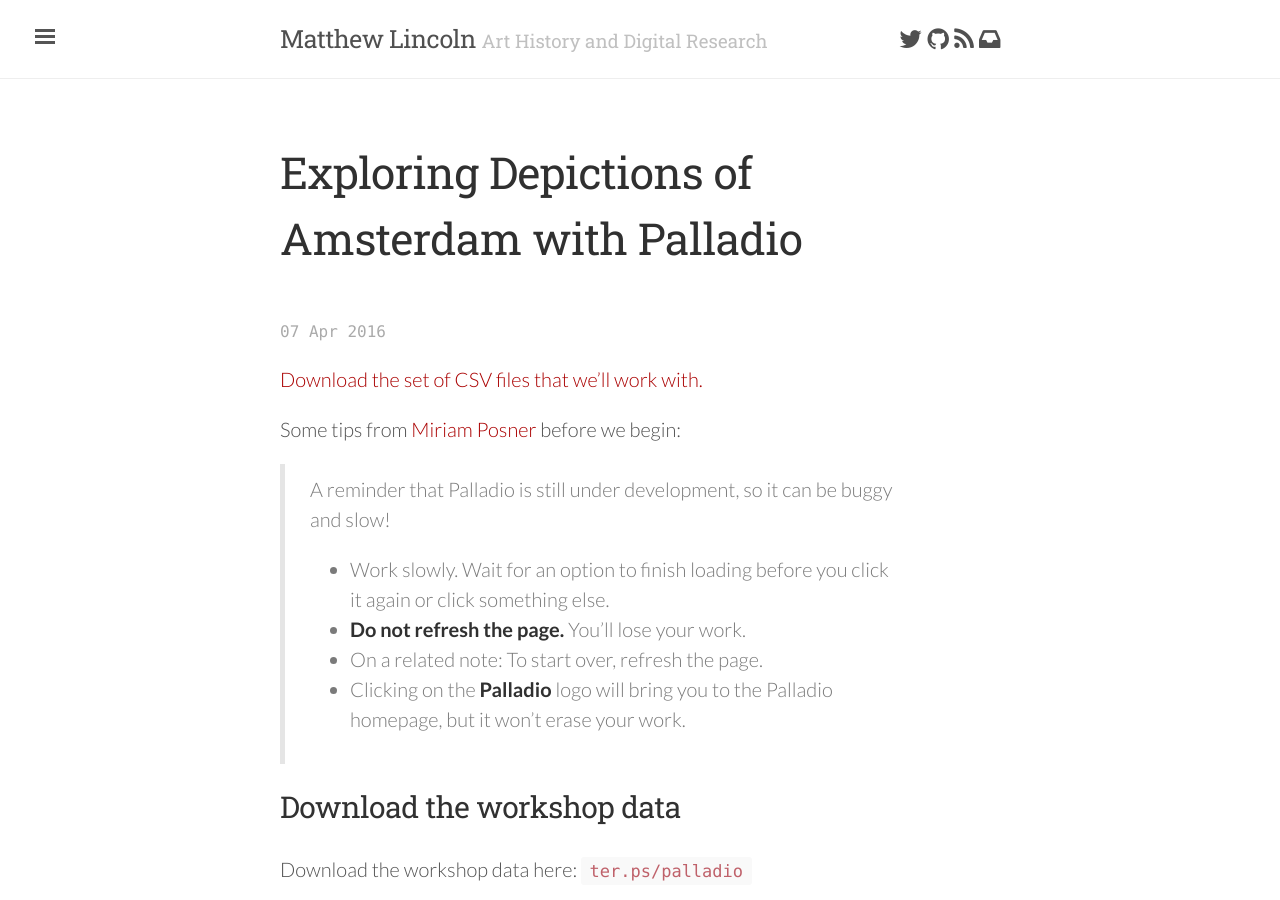
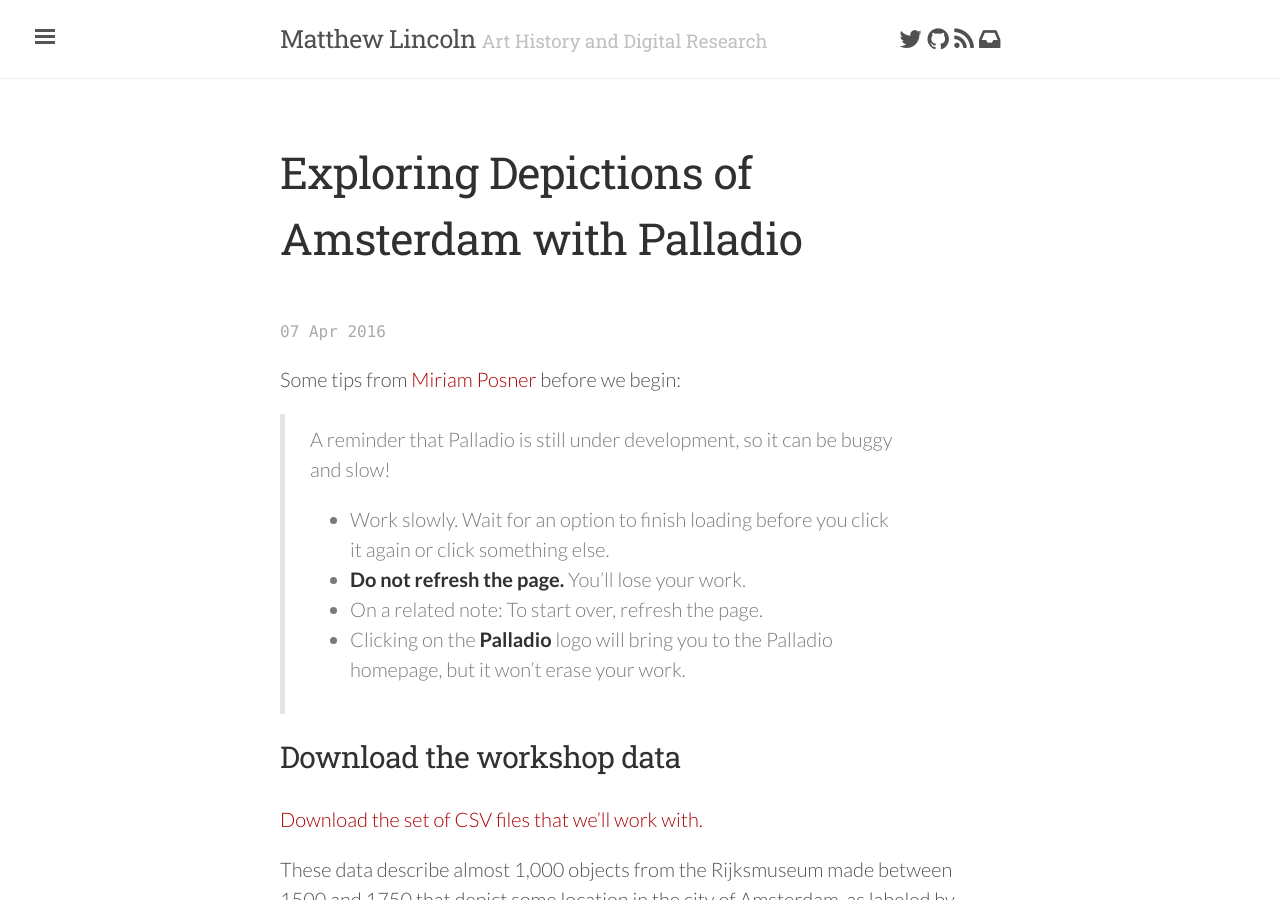
Before and after one commit to mdlincoln/mdlincoln.github.io, a Jekyll site: the page built from _posts/2016-04-07-exploring-depictions-of-amsterdam-with-palladio.md, in a window 1280 px wide and 900 px high. Built offline with Jekyll 4.4.1, drawn with Linux system fonts in a browser that asks for light colours; nearby versions of some CDN libraries; comment, search, counter and statistics services are not loaded.

Commit message:
Use only one data download link

```diff
--- a/_posts/2016-04-07-exploring-depictions-of-amsterdam-with-palladio.md
+++ b/_posts/2016-04-07-exploring-depictions-of-amsterdam-with-palladio.md
@@ -8,8 +8,6 @@
 - teaching
 - data
 ---
-
-[Download the set of CSV files that we'll work with.](ter.ps/palladio)
 
 Some tips from [Miriam Posner](http://miriamposner.com/blog/getting-started-with-palladio/) before we begin:
 
@@ -26,7 +24,7 @@
 
 ## Download the workshop data
 
-Download the workshop data here: `ter.ps/palladio`
+[Download the set of CSV files that we'll work with.](/assets/docs/palladio_data.zip)
 
 These data describe almost 1,000 objects from the Rijksmuseum made between 1500 and 1750 that depict some location in the city of Amsterdam, as labeled by curatorial teams at the Rijksmuseum.
 There are three different CSV files here, but we'll start out working with just two:
```
